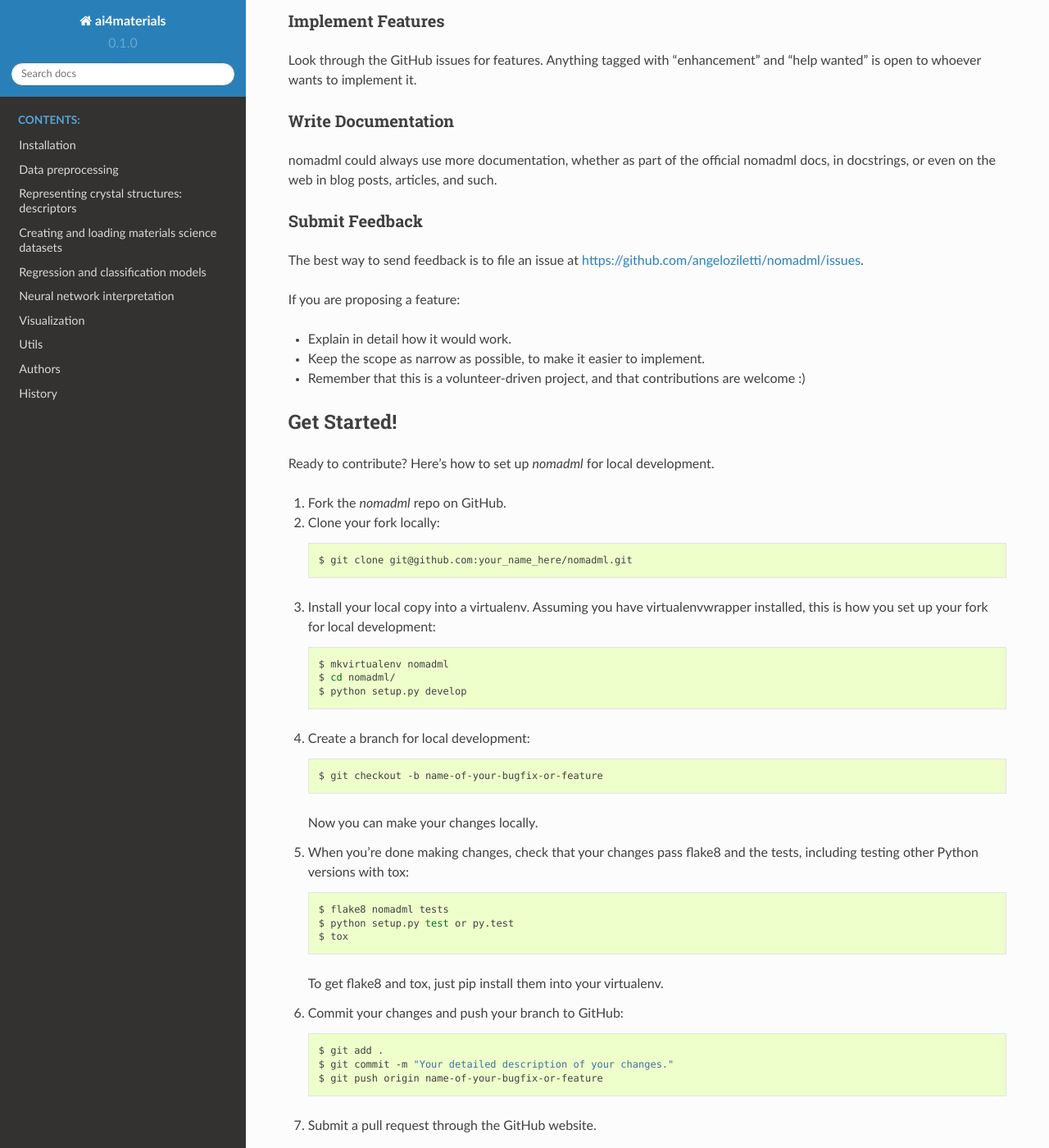
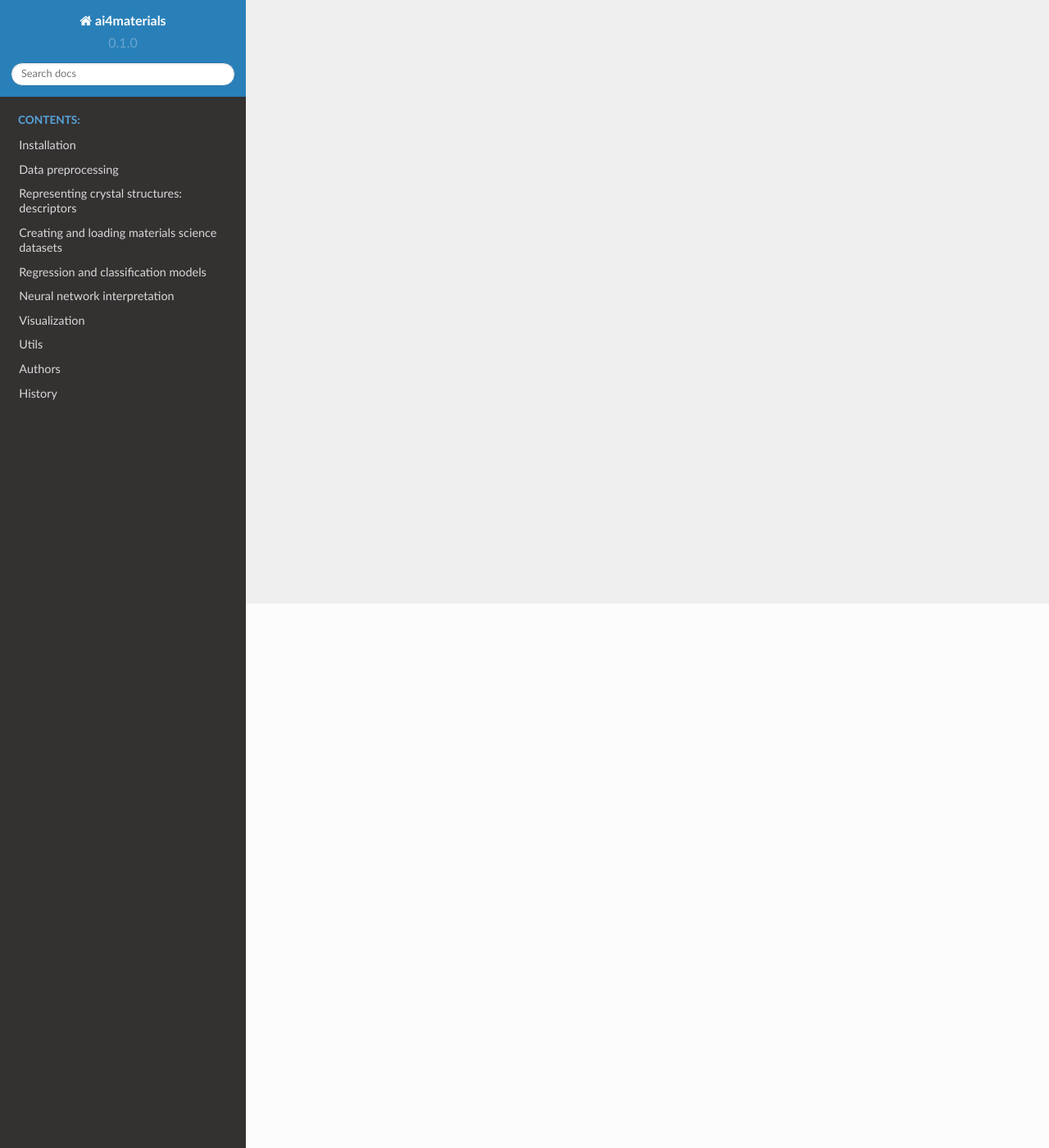
Before and after one commit to angeloziletti/ai4materials, a Sphinx documentation site: the page built from docs/contributing.rst, in a window 1280 px wide and 1400 px high, scrolled down 664 px. Shown: the whole window at 82% size. Built offline with Sphinx 7.4.7 and the Read the Docs theme 2.0.0, drawn with Linux system fonts in a browser that asks for light colours; pages that are not in the unit, such as notebooks, are missing from menus; some of the changed text lies outside the part shown.

Commit message:
Removed contributing

```diff
--- a/CONTRIBUTING.rst
+++ /dev/null
@@ -1,128 +0,0 @@
-.. highlight:: shell
-
-============
-Contributing
-============
-
-Contributions are welcome, and they are greatly appreciated! Every little bit
-helps, and credit will always be given.
-
-You can contribute in many ways:
-
-Types of Contributions
-----------------------
-
-Report Bugs
-~~~~~~~~~~~
-
-Report bugs at https://github.com/angeloziletti/nomadml/issues.
-
-If you are reporting a bug, please include:
-
-* Your operating system name and version.
-* Any details about your local setup that might be helpful in troubleshooting.
-* Detailed steps to reproduce the bug.
-
-Fix Bugs
-~~~~~~~~
-
-Look through the GitHub issues for bugs. Anything tagged with "bug" and "help
-wanted" is open to whoever wants to implement it.
-
-Implement Features
-~~~~~~~~~~~~~~~~~~
-
-Look through the GitHub issues for features. Anything tagged with "enhancement"
-and "help wanted" is open to whoever wants to implement it.
-
-Write Documentation
-~~~~~~~~~~~~~~~~~~~
-
-nomadml could always use more documentation, whether as part of the
-official nomadml docs, in docstrings, or even on the web in blog posts,
-articles, and such.
-
-Submit Feedback
-~~~~~~~~~~~~~~~
-
-The best way to send feedback is to file an issue at https://github.com/angeloziletti/nomadml/issues.
-
-If you are proposing a feature:
-
-* Explain in detail how it would work.
-* Keep the scope as narrow as possible, to make it easier to implement.
-* Remember that this is a volunteer-driven project, and that contributions
-  are welcome :)
-
-Get Started!
-------------
-
-Ready to contribute? Here's how to set up `nomadml` for local development.
-
-1. Fork the `nomadml` repo on GitHub.
-2. Clone your fork locally::
-
-    $ git clone git@github.com:your_name_here/nomadml.git
-
-3. Install your local copy into a virtualenv. Assuming you have virtualenvwrapper installed, this is how you set up your fork for local development::
-
-    $ mkvirtualenv nomadml
-    $ cd nomadml/
-    $ python setup.py develop
-
-4. Create a branch for local development::
-
-    $ git checkout -b name-of-your-bugfix-or-feature
-
-   Now you can make your changes locally.
-
-5. When you're done making changes, check that your changes pass flake8 and the
-   tests, including testing other Python versions with tox::
-
-    $ flake8 nomadml tests
-    $ python setup.py test or py.test
-    $ tox
-
-   To get flake8 and tox, just pip install them into your virtualenv.
-
-6. Commit your changes and push your branch to GitHub::
-
-    $ git add .
-    $ git commit -m "Your detailed description of your changes."
-    $ git push origin name-of-your-bugfix-or-feature
-
-7. Submit a pull request through the GitHub website.
-
-Pull Request Guidelines
------------------------
-
-Before you submit a pull request, check that it meets these guidelines:
-
-1. The pull request should include tests.
-2. If the pull request adds functionality, the docs should be updated. Put
-   your new functionality into a function with a docstring, and add the
-   feature to the list in README.rst.
-3. The pull request should work for Python 2.7, 3.4, 3.5 and 3.6, and for PyPy. Check
-   https://travis-ci.org/angeloziletti/nomadml/pull_requests
-   and make sure that the tests pass for all supported Python versions.
-
-Tips
-----
-
-To run a subset of tests::
-
-$ py.test tests.test_nomadml
-
-
-Deploying
----------
-
-A reminder for the maintainers on how to deploy.
-Make sure all your changes are committed (including an entry in HISTORY.rst).
-Then run::
-
-$ bumpversion patch # possible: major / minor / patch
-$ git push
-$ git push --tags
-
-Travis will then deploy to PyPI if tests pass.
--- a/docs/index.rst
+++ b/docs/index.rst
@@ -16,7 +16,8 @@ ai4materials allows perform crystal-structure classification and analysis, as in
 
 .. [1] A. Leitherer, A. Ziletti, and L. M. Ghiringhelli,
    "Robust recognition and exploratory analysis of crystal structures via Bayesian deep learning",
-   [`Link to article <https://arxiv.org/abs/2103.09777`_]
+   https://arxiv.org/abs/2103.09777
+
 
 Moreover, ai4materials can also reproduce results from the following publications:
 
```
Also changed, not shown: assets/ai4mat_logo.png (deleted), assets/ai_for_materials_logo.png, assets/ai_for_materials_logo_old.png (added).
